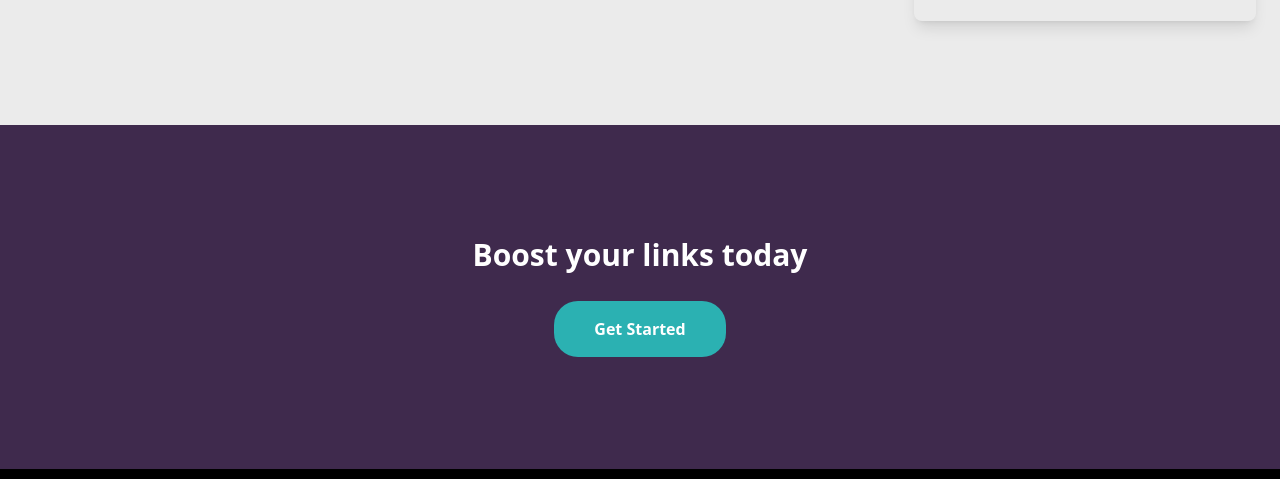
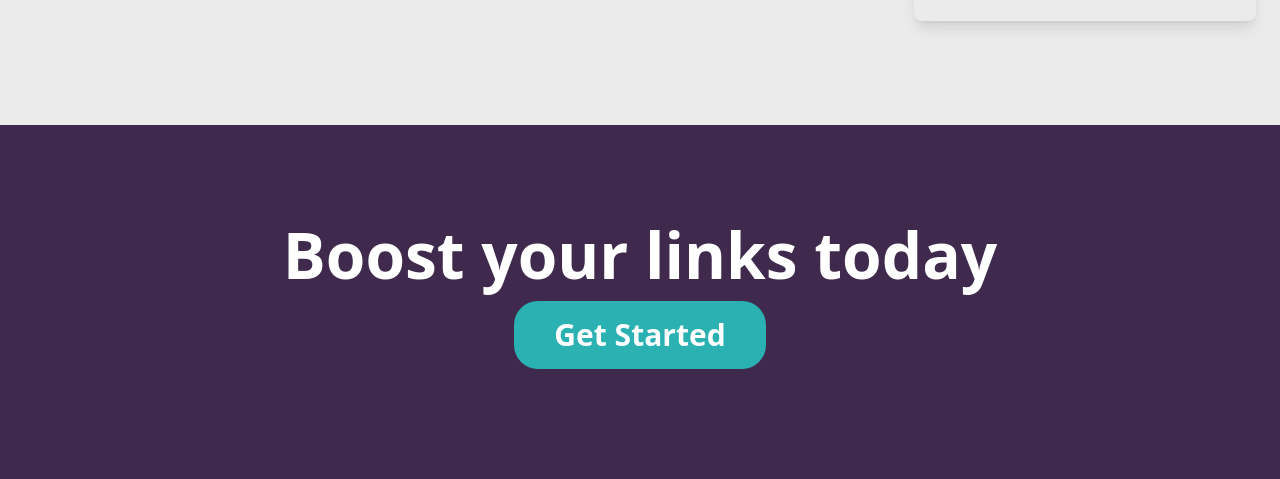
Before and after one commit to ShinobiKoda/url-shortener, a website: page index.html in a window 1280 px wide. Shown: the part 1151-1630 px from the top of the page. Drawn offline with Linux system fonts and the light colour scheme.

Commit message:
increased font size for desktop

```diff
--- a/index.html
+++ b/index.html
@@ -306,9 +306,11 @@
       <div
         class="bg-[#3f2a4d] flex flex-col items-center justify-center w-full py-[7rem] gap-7"
       >
-        <h2 class="text-white text-3xl font-bold">Boost your links today</h2>
+        <h2 class="text-white text-3xl font-bold md:text-[4rem]">
+          Boost your links today
+        </h2>
         <button
-          class="bg-[#2bb1b2] py-4 rounded-3xl hover:opacity-90 cursor-pointer text-white font-bold px-10"
+          class="bg-[#2bb1b2] py-4 rounded-3xl hover:opacity-90 cursor-pointer text-white font-bold px-10 md:text-3xl"
         >
           Get Started
         </button>
```
Also changed, not shown: assets/output.css.
